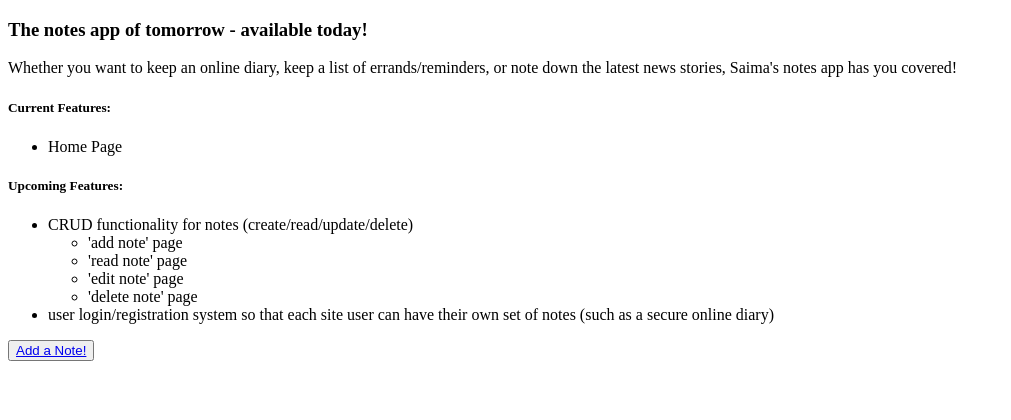
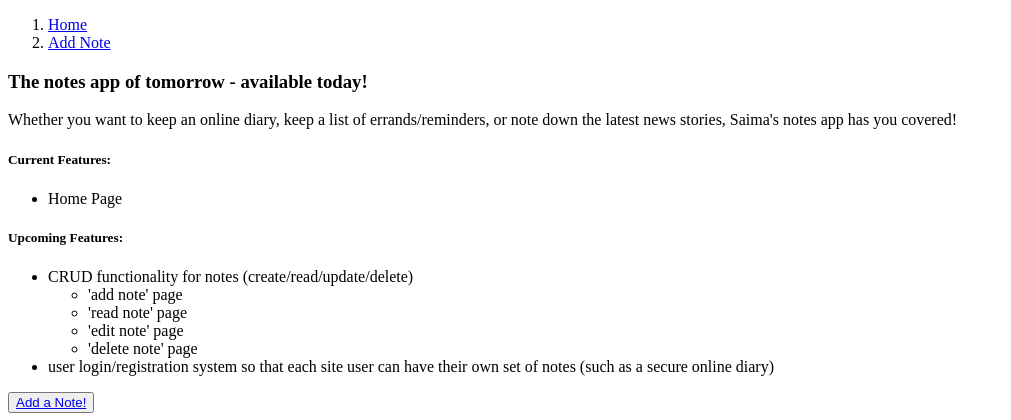
Before and after one commit to saimayunus925/notes-app, a Flask app: page / in a window 1280 px wide. Shown: the top 420 px of the page, without its empty margins (0-1011 px from the left). Run offline with Flask 2, Linux system fonts and the light colour scheme; some libraries are stand-ins or nearby versions.

Commit message:
made site navbar

```diff
--- a/notes_app/templates/base.html
+++ b/notes_app/templates/base.html
@@ -10,6 +10,14 @@
     {% block title %}{% endblock %}
 </head>
 <body>
+
+    <!-- site navbar -->
+    <nav class="navbar">
+        <ol>
+            <li class="navbar-link"><a href="{{url_for("index")}}">Home</a></li>
+            <li class="navbar-link"><a href="{{url_for("add_note")}}">Add Note</a></li>
+        </ol>
+    </nav>
 
     {% with messages = get_flashed_messages() %}
     {% if messages %}
```
